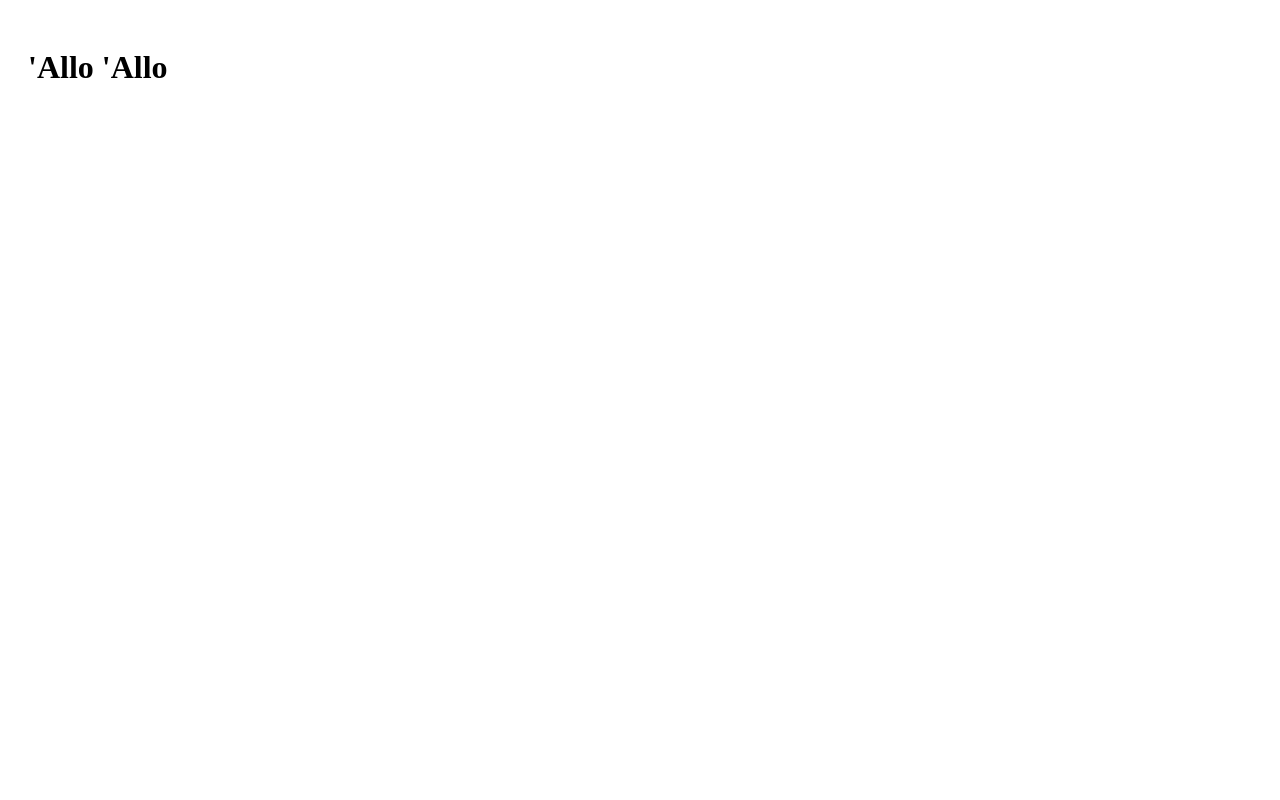
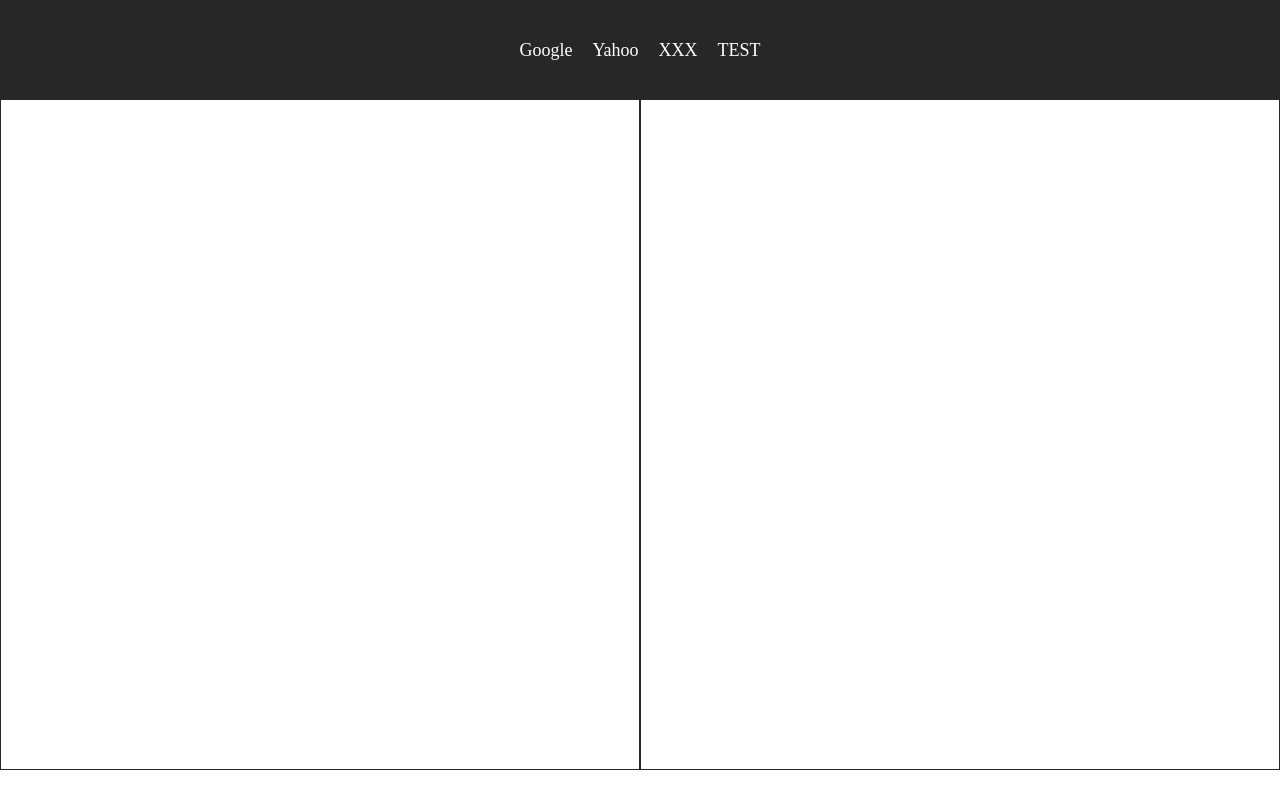
Before and after one commit to CarterTsai/chrome-multiply-webview-app, a browser extension: page app/index.html in a window 1280 px wide. Drawn offline with Linux system fonts and the light colour scheme; files that its build step writes are made by us from their sources.

Commit message:
update style

```diff
--- a/app/index.html
+++ b/app/index.html
@@ -14,9 +14,18 @@
         <!-- endbuild -->
     </head>
     <body>
-        <h1>'Allo</h1>
-        <webview id="foo" src="http://www.google.com/" style="width:640px; height:480px"></webview>
-        <div class=".indicator"></div>
+        <header>
+            <div class="vertical-container">
+                <span>Google</span>
+                <span>Yahoo</span>
+                <span>XXX</span>
+                <span>TEST</span>
+            </div>
+        </header>
+        <div class="content">
+            <webview id="foo" src="https://www.google.com/" style="width:1024px; height:768px"></webview>
+            <webview id="foo" src="https://tw.yahoo.com" style="width:1024px; height:768px"></webview>
+        </div>
         <!-- build:js scripts/vendor.js -->
         <!-- bower:js -->
         <!-- endbower -->
--- a/app/styles/main.css
+++ b/app/styles/main.css
@@ -1,3 +1,46 @@
-body {
-  padding: 20px;
+html, body {
+    overflow-y: visible;
+    padding: 0;
+    margin: 0;
 }
+
+header {
+    position: fixed;
+    padding: 0;
+    margin: 0;
+    height:100px;
+    width: 100%;
+    background-color: #272727;
+}
+
+header .vertical-container {
+  height: 100px;
+  display: -webkit-flex;
+  display:         flex;
+  -webkit-align-items: center;
+          align-items: center;
+  -webkit-justify-content: center;
+          justify-content: center;
+}
+
+header span {
+    font-size: 18px;
+    color: #ffffff;
+    margin-left: 10px;
+    margin-right: 10px;
+}
+
+.content {
+    display: -webkit-flex;
+    display:         flex;
+    -webkit-align-items: center;
+            align-items: center;
+    -webkit-justify-content: center;
+            justify-content: center;
+}
+
+.content webview {
+    width: 1024px;
+    height: 768px;
+    border: 1px #272727 solid;
+}
```
Also changed, not shown: app/manifest.json.
